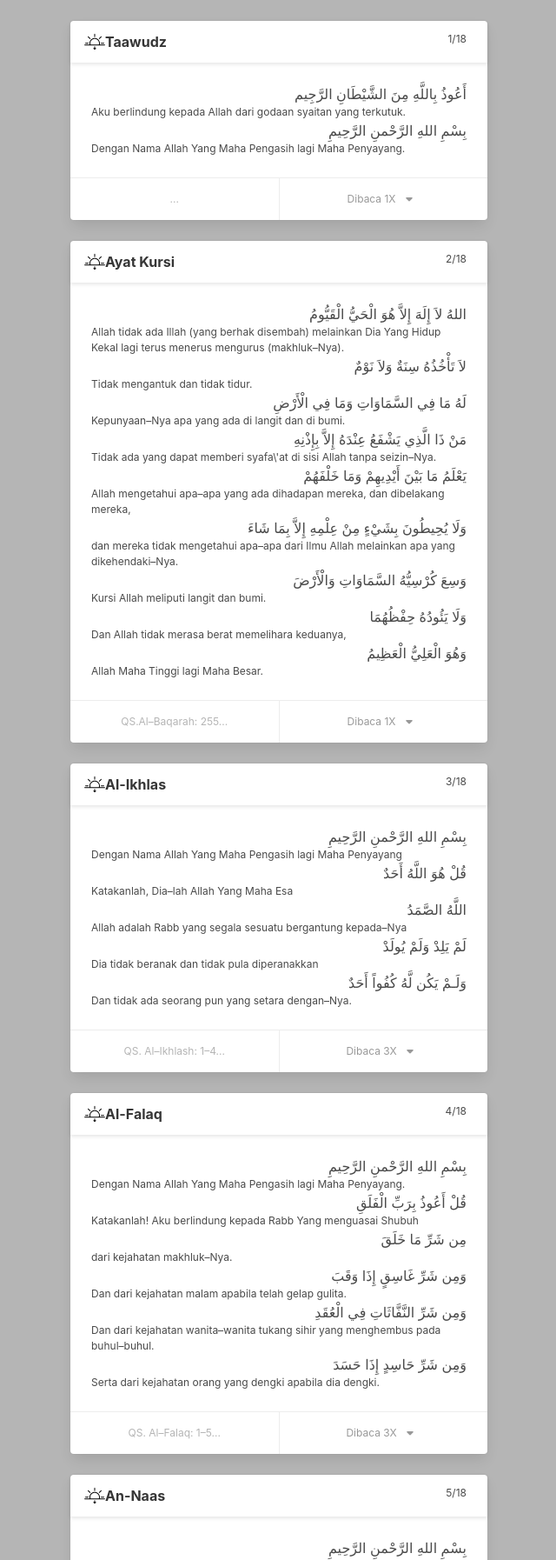
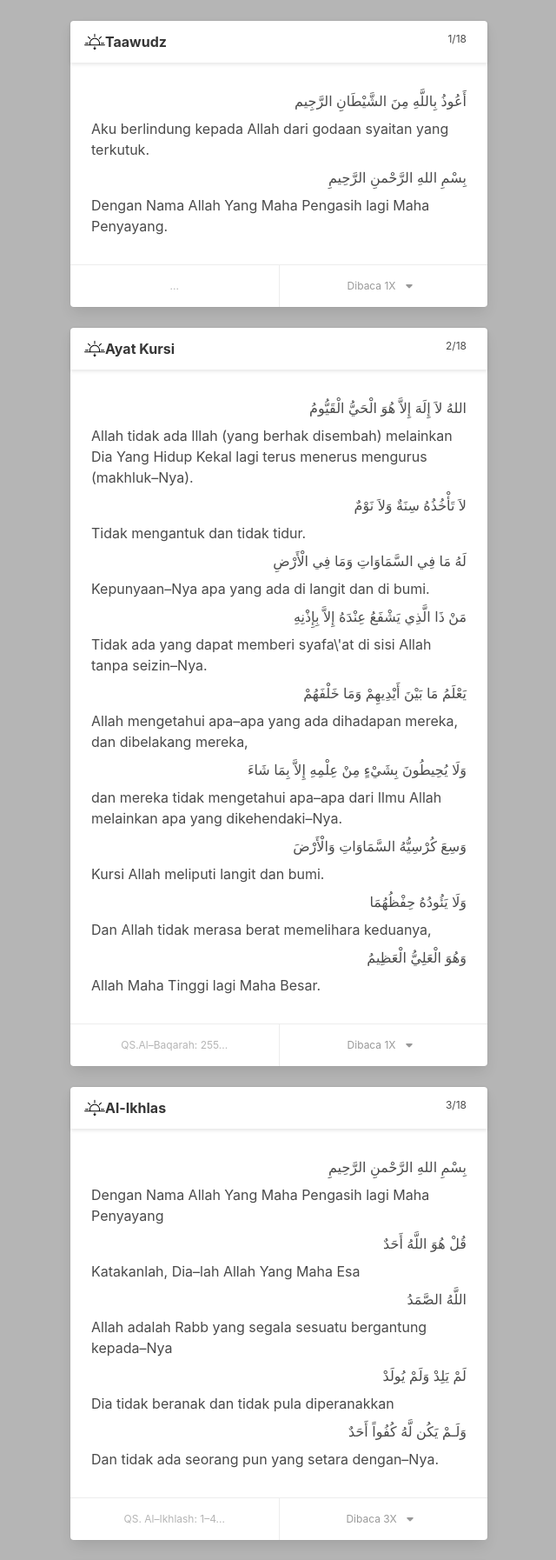
Before and after one commit to brifeb/dzikir-pagi-sore, a Flask app: page / in a window 1280 px wide. Shown: the part 52-1846 px from the top of the page at 87% size, without its empty margins (319-959 px from the left). Run offline with Flask 2, Linux system fonts and the light colour scheme; some libraries are stand-ins or nearby versions.

Commit message:
bigger font

```diff
--- a/templates/dzikir.html
+++ b/templates/dzikir.html
@@ -116,10 +116,10 @@ has-background-grey-light
             <div class="card-content">
 
                 {% for arab in data['arab']%}
-                <div class="content has-text-right my-0 py-0">
+                <div class="content has-text-right my-2 py-0">
                     {{arab}}
                 </div>
-                <div class="content my-0 py-0 is-small">
+                <div class="content my-2 py-0">
                     {{data['arti'][loop.index-1]}}
                 </div>
                 {% endfor %}
```
